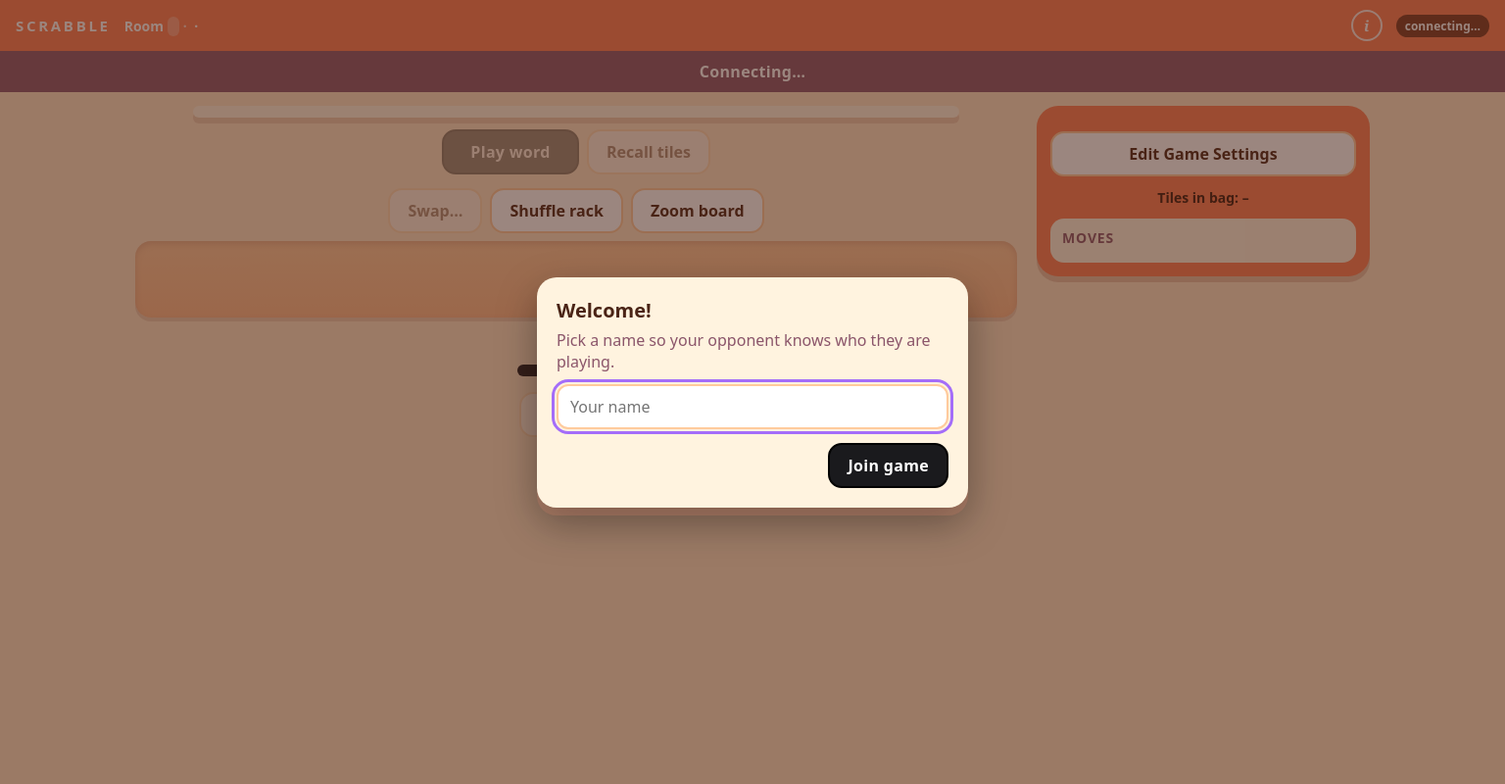
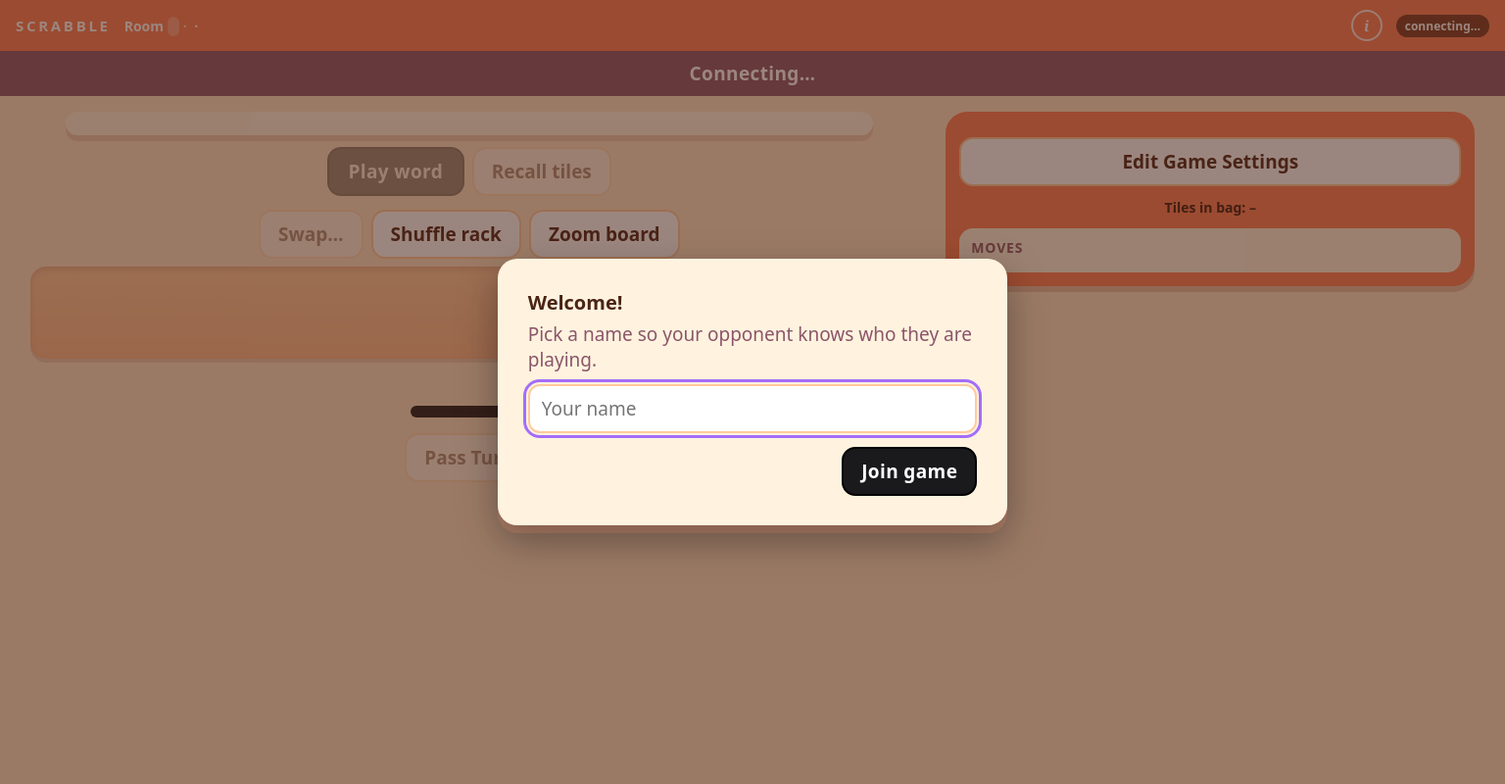
Before and after one commit to IsoRisu/scrabble, a Flask app: template templates/game.html in a window 1536 px wide. Shown: the whole page at 98% size. Run offline with Flask 3, Linux system fonts and the light colour scheme; the template is opened without the code that fills it, so the values that code supplies are empty; some libraries are stand-ins or nearby versions.

Commit message:
Currently the game doesn’t render well on high resolution screens and a…
Requested via Discord /repo task.

```diff
--- a/static/style.css
+++ b/static/style.css
@@ -36,9 +36,23 @@
   --sq-ink: rgba(74, 36, 22, .62);
 
   /* Seven rack tiles must fit on one row: (viewport - page/rack padding - gaps) / 7 */
-  --rack-tile: clamp(38px, calc((100vw - 60px) / 7), 56px);
+  --rack-tile: clamp(38px, calc((100vw - 60px) / 7), 64px);
   --zoom-cell: 44px;           /* board square size when "Zoom board" is on */
   --radius: 16px;
+}
+
+/* High-resolution and 1440p/4k scaling improvements */
+@media (min-width: 1440px) {
+  :root {
+    --rack-tile: clamp(56px, calc((100vw - 80px) / 7), 80px);
+    --zoom-cell: 64px;
+  }
+}
+@media (min-width: 2560px) {
+  :root {
+    --rack-tile: clamp(72px, calc((100vw - 120px) / 7), 108px);
+    --zoom-cell: 88px;
+  }
 }
 
 * { box-sizing: border-box; }
@@ -102,7 +116,7 @@ input[type="text"], select {
 .row input { flex: 1; }
 
 /* ---------- landing page ---------- */
-.landing { max-width: 520px; margin: 0 auto; padding: 36px 16px 60px; color: var(--ink); }
+.landing { max-width: min(720px, 90vw); margin: 0 auto; padding: clamp(36px, 5vh, 80px) 16px 60px; color: var(--ink); font-size: clamp(15px, 1.1vw, 18px); }
 .logo { display: flex; justify-content: center; gap: 6px; margin: 8px 0 6px; font-size: 0; }
 .logo span {
   width: 44px; height: 44px; font-size: 26px; font-weight: 800; color: var(--tile-ink);
@@ -160,10 +174,45 @@ input[type="text"], select {
 }
 .toast.error { background: var(--danger); }
 
+:root {
+  --base-font-size: 16px;
+  --panel-max-width: 440px;
+}
+
+@media (min-width: 1440px) {
+  :root {
+    --base-font-size: 19px;
+    --rack-tile: clamp(48px, calc((100vw - 80px) / 7), 72px);
+    --zoom-cell: 58px;
+    --panel-max-width: 520px;
+  }
+}
+
+@media (min-width: 2560px) {
+  :root {
+    --base-font-size: 24px;
+    --rack-tile: clamp(64px, calc((100vw - 120px) / 7), 96px);
+    --zoom-cell: 76px;
+    --panel-max-width: 640px;
+  }
+}
+
+body {
+  font-size: var(--base-font-size);
+}
+
 .layout {
-  display: grid; grid-template-columns: minmax(0, 900px) minmax(260px, 340px);
-  gap: 20px; justify-content: center; padding: 14px 12px 40px; align-items: start;
+  display: grid; grid-template-columns: minmax(0, 1300px) minmax(340px, 500px);
+  gap: clamp(20px, 2.5vw, 48px); justify-content: center; padding: clamp(14px, 2vh, 32px) clamp(12px, 2vw, 32px) 40px; align-items: start;
+  max-width: 2800px; margin: 0 auto;
 }
+@media (min-width: 1440px) {
+  .layout { grid-template-columns: minmax(0, 1500px) minmax(380px, 540px); }
+}
+@media (min-width: 2560px) {
+  .layout { grid-template-columns: minmax(0, 1900px) minmax(460px, 680px); }
+}
+@media (max-width: 1450px) { .layout { grid-template-columns: minmax(0, 950px) minmax(280px, 360px); } }
 @media (max-width: 1280px) { .layout { grid-template-columns: minmax(0, 900px); } }
 
 /* ---------- board ---------- */
@@ -182,9 +231,9 @@ input[type="text"], select {
   container-type: inline-size;
   --cols: 27; --rows: 19;  /* set from the server's bounds in app.js; the board grows */
   display: grid; grid-template-columns: repeat(var(--cols), minmax(0, 1fr)); grid-auto-rows: auto;
-  gap: 3px; padding: 6px; width: 100%;
+  gap: clamp(2px, 0.3vw, 4px); padding: clamp(6px, 0.8vw, 12px); width: 100%;
   /* Fit the whole board in the window height so the buttons below stay in view. */
-  max-width: calc((100vh - 250px) * var(--cols) / var(--rows));
+  max-width: min(100%, calc((100vh - 220px) * var(--cols) / var(--rows)), 1400px);
   min-width: min(100%, 520px); margin: 0 auto;
   background: var(--bg-2); border-radius: var(--radius);
   box-shadow: 0 6px 0 rgba(185, 120, 99, .25);
@@ -358,7 +407,7 @@ input[type="text"], select {
   display: flex; align-items: center; justify-content: center; padding: 16px;
 }
 .modal {
-  background: var(--panel); border-radius: 20px; padding: 20px; width: min(100%, 440px);
+  background: var(--panel); border-radius: 20px; padding: clamp(20px, 2vw, 36px); width: min(100%, var(--panel-max-width));
   box-shadow: 0 8px 0 rgba(185, 120, 99, .35), 0 16px 40px rgba(0, 0, 0, .35);
 }
 .modal h2 { margin: 0 0 6px; font-size: 20px; }
--- a/templates/game.html
+++ b/templates/game.html
@@ -21,7 +21,7 @@
   <div id="turn-banner" class="turn-banner" role="status" aria-live="polite">Connecting&hellip;</div>
   <div id="toast" class="toast" role="alert" hidden></div>
 
-  <main class="layout">
+  <main class="layout scalable-layout">
     <section class="board-col">
       <div class="board-wrap">
         <div id="board-scroll" class="board-scroll">
--- a/templates/index.html
+++ b/templates/index.html
@@ -7,7 +7,7 @@
   <link rel="stylesheet" href="{{ url_for('static', filename='style.css') }}">
 </head>
 <body data-page="index">
-  <main class="landing">
+  <main class="landing responsive-container">
     <h1 class="logo" aria-label="Scrabble">
       <span>S</span><span>C</span><span>R</span><span>A</span><span>B</span><span>B</span><span>L</span><span>E</span>
     </h1>
```
